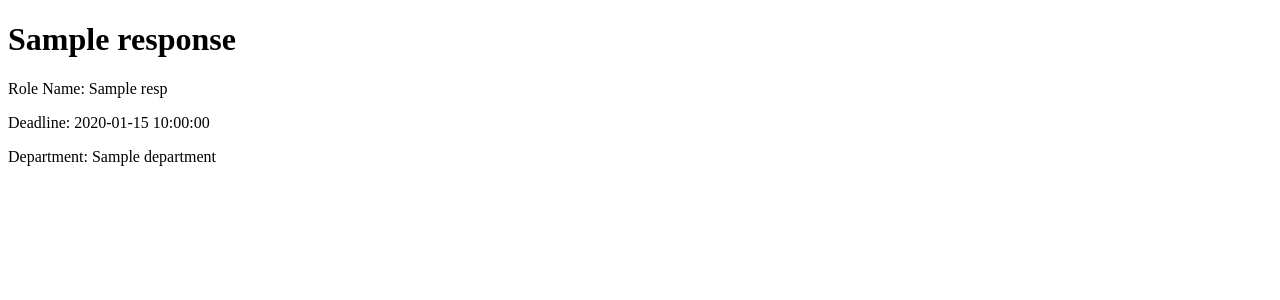
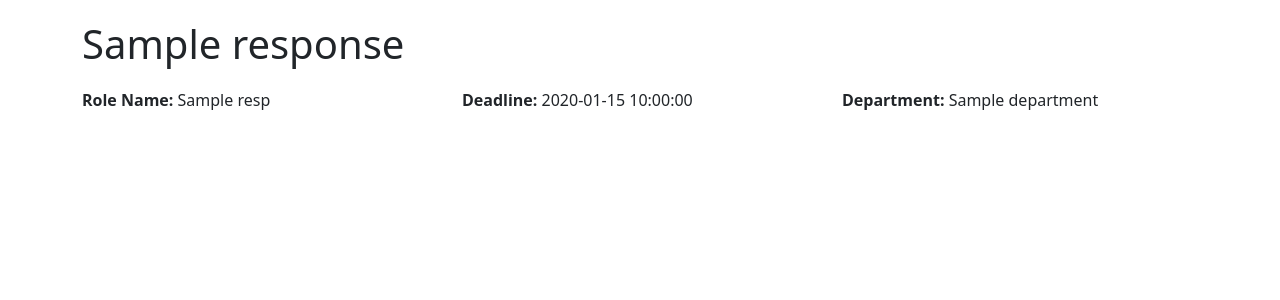
Before and after one commit to SPMG9T6/SBRPProject, a Flask app: template templates/response.html in a window 1280 px wide. Shown: the top 300 px of the page. Run offline with Flask 3, Linux system fonts and the light colour scheme; the template is opened without the code that fills it: most values are stand-ins (such as "Sample title", 1, 10 or a date in 2020); parts of the project's set-up code (start-up, migrations or seed data) failed here and were passed over.

Commit message:
Front End Changes

```diff
--- a/templates/add_role_listing.html
+++ b/templates/add_role_listing.html
@@ -84,7 +84,7 @@
                                 <label for="date" id="deadline" class="form-label">Deadline:</label>
                                 <input type="text" id="datepicker" name="deadline" class="form-control">
                             </div>
-                            <button type="submit" class="btn btn-primary">Submit</button>
+                            <button type="submit" class="btn btn-primary">Create Role</button>
                         </form>
                     </div>
                 </div>
--- a/templates/response.html
+++ b/templates/response.html
@@ -1,11 +1,41 @@
 <!DOCTYPE html>
 <html>
+<head>
+    <meta charset="UTF-8">
+    <meta name="viewport" content="width=device-width, initial-scale=1.0">
+    <!-- Include Bootstrap CSS -->
+    <link href="https://cdn.jsdelivr.net/npm/bootstrap@5.3.2/dist/css/bootstrap.min.css" rel="stylesheet">
+    <title>Role Listing Created!</title>
+</head>
 <body>
 
-<h1>{{ resp.response }}</h1>
-<p>Role Name: {{ resp.role_name }}</p>
-<p>Deadline: {{ resp.deadline }}</p>
-<p>Department: {{ resp.department }}</p>
+    <style>
+        body {
+          padding: 20px;
+        }
+        h1 {
+          margin-bottom: 20px;
+        }
+      </style>
+    </head>
+    <body>
+
+<div class="container">
+    <h1>{{ resp.response }}</h1>
+    <div class="row">
+    <div class="col">
+        <p><strong>Role Name:</strong> {{ resp.role_name }}</p>
+    </div>
+    <div class="col">
+        <p><strong>Deadline:</strong> {{ resp.deadline }}</p>
+    </div>
+    <div class="col">
+        <p><strong>Department:</strong> {{ resp.department }}</p>
+    </div>
+    </div>
+</div>
+<script src="https://cdn.jsdelivr.net/npm/@popperjs/core@2.11.8/dist/umd/popper.min.js" integrity="sha384-I7E8VVD/ismYTF4hNIPjVp/Zjvgyol6VFvRkX/vR+Vc4jQkC+hVqc2pM8ODewa9r" crossorigin="anonymous"></script>
+<script src="https://cdn.jsdelivr.net/npm/bootstrap@5.3.2/dist/js/bootstrap.min.js" integrity="sha384-BBtl+eGJRgqQAUMxJ7pMwbEyER4l1g+O15P+16Ep7Q9Q+zqX6gSbd85u4mG4QzX+" crossorigin="anonymous"></script>
 
 </body>
 </html>
```
